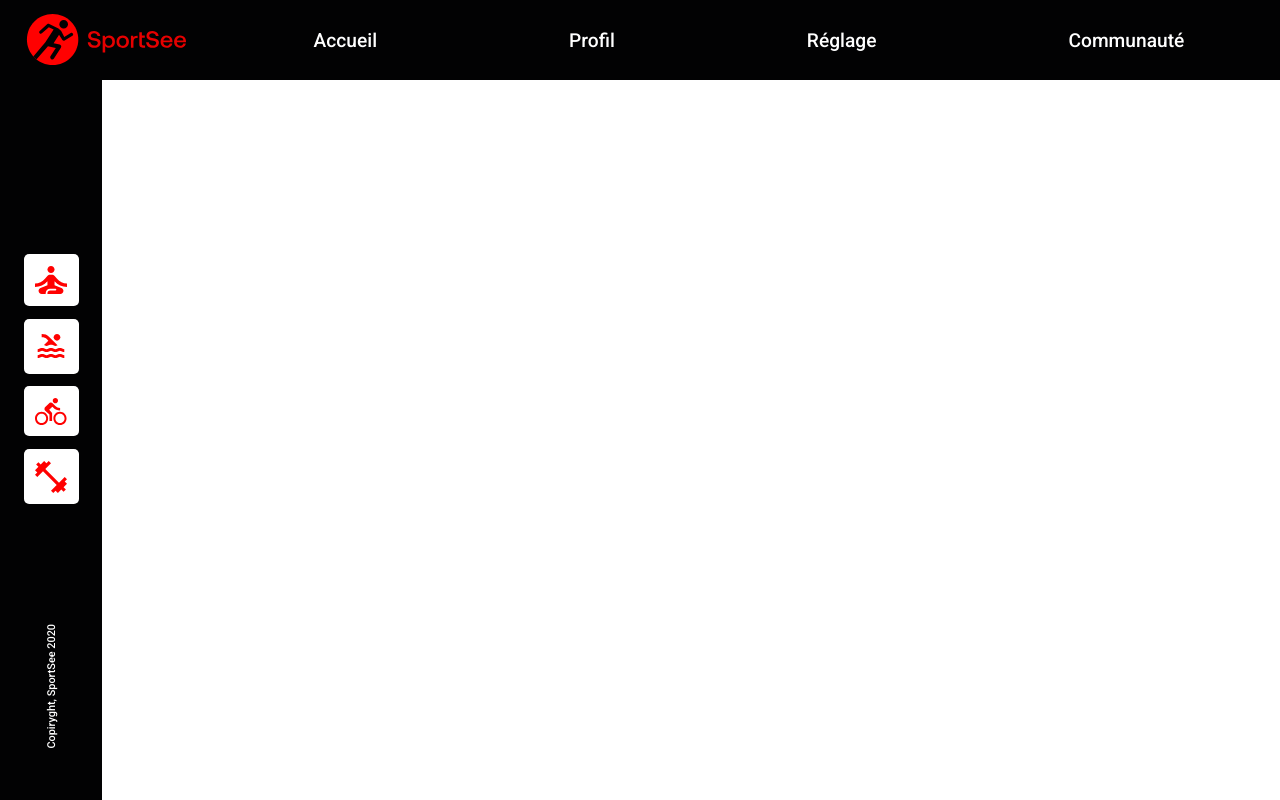
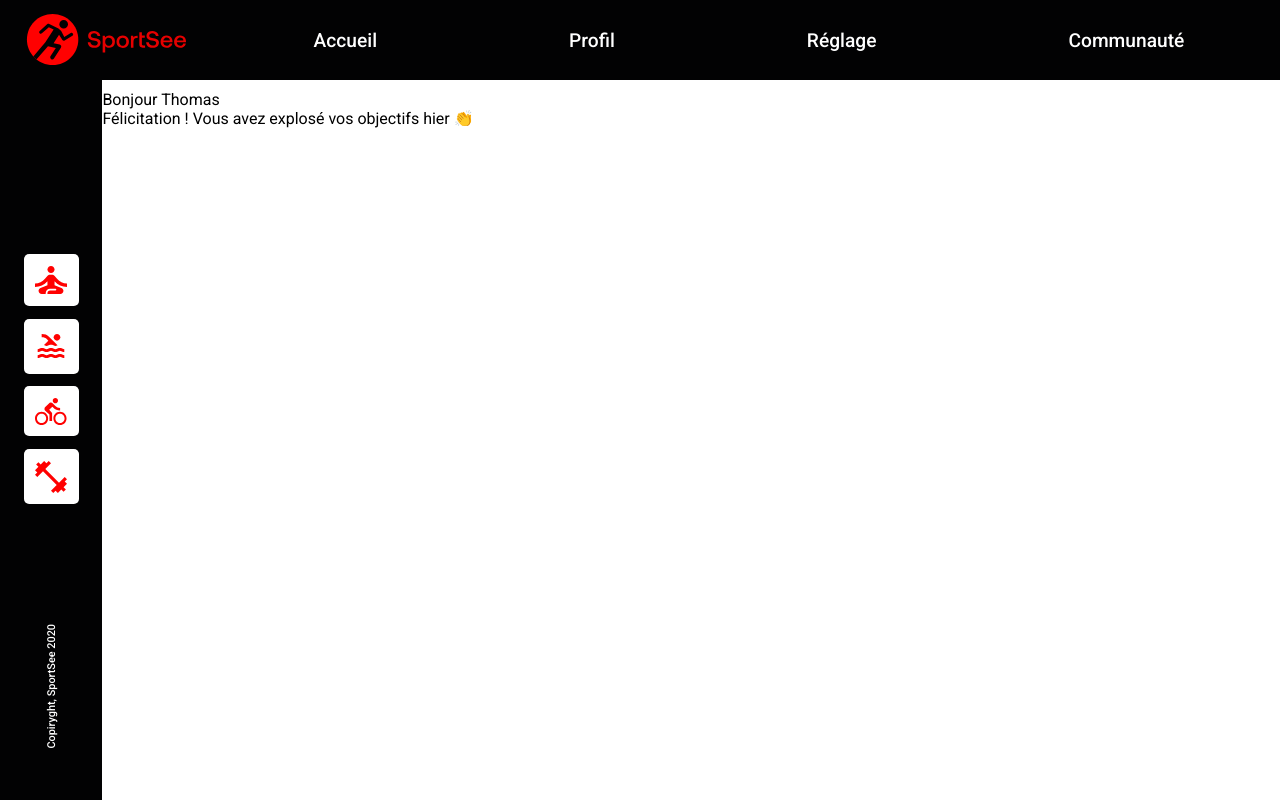
Before and after one commit to rMaloberti/RemiMaloberti_12_12022023, a React (Create React App) app: page / in a window 1280 px wide. Built offline with nearby package versions, Linux system fonts and the light colour scheme.

Commit message:
[dashboard] add header

```diff
--- a/src/components/Dashboard.jsx
+++ b/src/components/Dashboard.jsx
@@ -1,7 +1,16 @@
 import '../style/components/Dashboard.css';
 
 const Dashboard = () => {
-  return;
-}
+  return (
+    <div className="dashboard">
+      <div className="dashboard__header">
+        <p className="dashboard__header__greetings">
+          Bonjour <span className="dashboard__header__greetings__name">Thomas</span>
+        </p>
+        <p className="dashbord__header__feedback">Félicitation ! Vous avez explosé vos objectifs hier 👏</p>
+      </div>
+    </div>
+  );
+};
 
 export default Dashboard;
```
